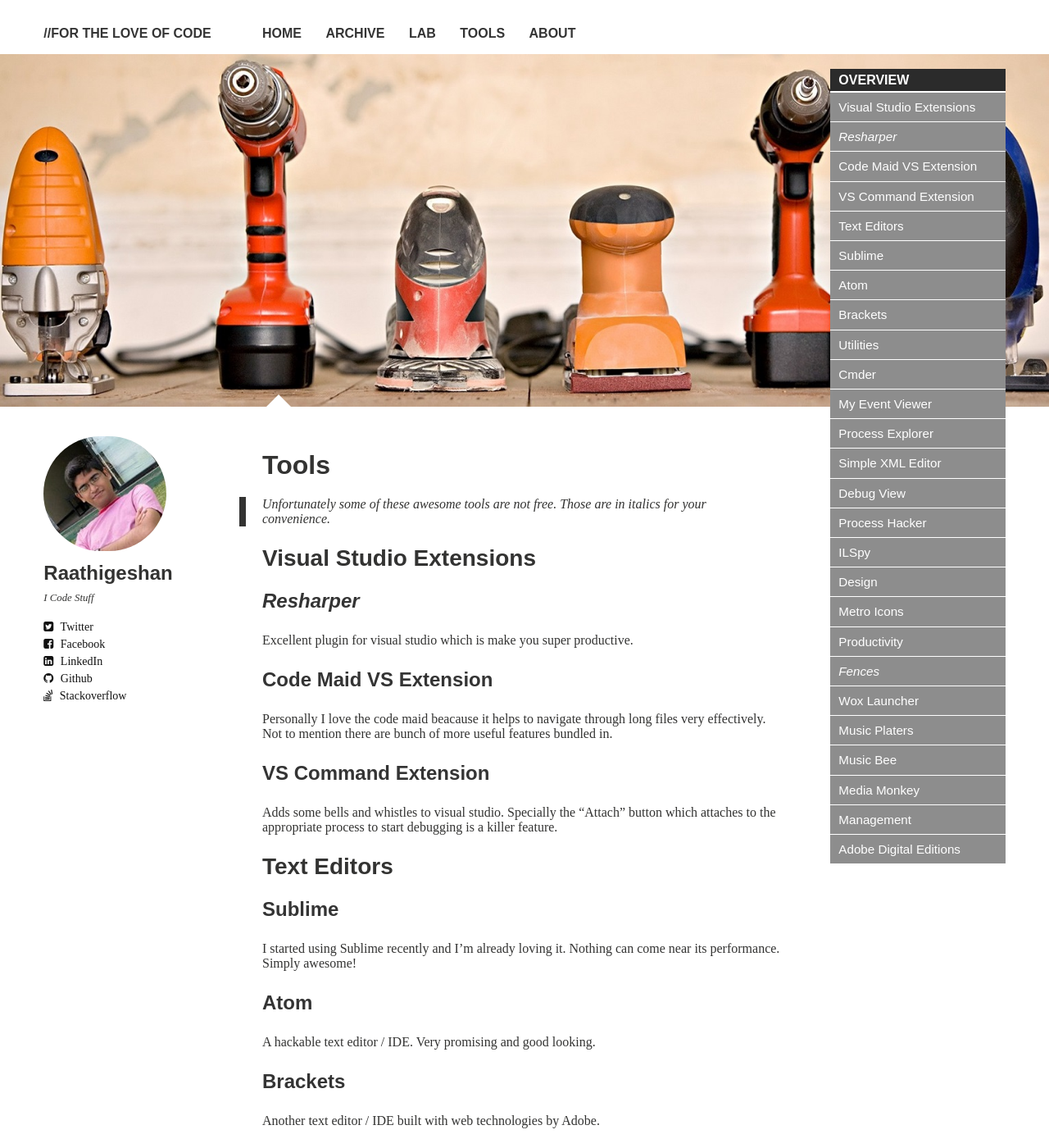
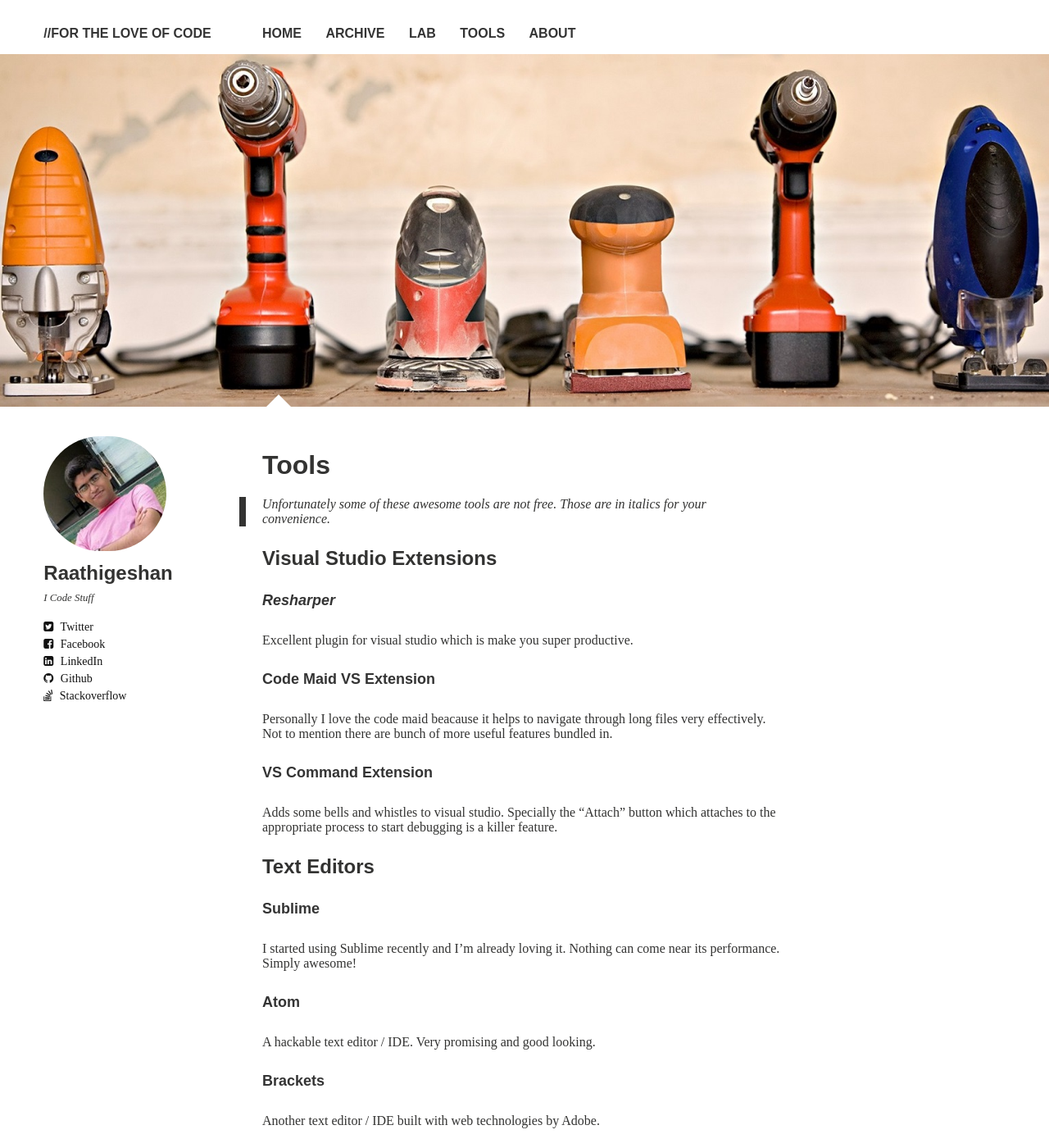
Before and after one commit to Raathigesh/Raathigesh.github.io, a Jekyll site: the page built from tools/index.md, in a window 1280 px wide and 1400 px high. Shown: the whole window at 82% size. Built offline with Jekyll 4.4.1, drawn with Linux system fonts in a browser that asks for light colours; nearby versions of some CDN libraries; some web fonts are replaced; some of the changed lines change nothing that is shown.

Commit message:
Formatting for tools post.

```diff
--- a/tools/index.md
+++ b/tools/index.md
@@ -10,78 +10,75 @@ image:
 published: true
 ---
 
-<section id="table-of-contents" class="toc">
-  <header>
-    <h3>Overview</h3>
-  </header>
-<div id="drawer" markdown="1">
-*  Auto generated table of contents
-{:toc}
-</div>
-</section><!-- /#table-of-contents -->
-
 > Unfortunately some of these awesome tools are not free. Those are in italics for your convenience.
 
-##Visual Studio Extensions
-###_[Resharper](http://www.jetbrains.com/resharper/)_
+###Visual Studio Extensions
+
+####*[Resharper](http://www.jetbrains.com/resharper/)*
 Excellent plugin for visual studio which is make you super productive.
 
-###[Code Maid VS Extension](http://www.codemaid.net/)
+####[Code Maid VS Extension](http://www.codemaid.net/)
 Personally I love the code maid beacause it helps to navigate through long files very effectively. Not to mention there are bunch of more useful features bundled in.
 
-###[VS Command Extension](http://vscommands.squaredinfinity.com/)
+####[VS Command Extension](http://vscommands.squaredinfinity.com/)
 Adds some bells and whistles to visual studio. Specially the "Attach" button which attaches to the appropriate process to start debugging is a killer feature.
 
-##Text Editors
-###[Sublime](http://www.sublimetext.com/)
+###Text Editors
+
+####[Sublime](http://www.sublimetext.com/)
 I started using Sublime recently and I'm already loving it. Nothing can come near its performance. Simply awesome!
 
-###[Atom](http://atom.io/)
+####[Atom](http://atom.io/)
 A hackable text editor / IDE. Very promising and good looking.
 
-###[Brackets](http://brackets.io/?lang=en)
+####[Brackets](http://brackets.io/?lang=en)
 Another text editor / IDE built with web technologies by Adobe.
 
-##Utilities
-###[Cmder](http://bliker.github.io/cmder/)
+###Utilities
+
+####[Cmder](http://bliker.github.io/cmder/)
 Let's face it that windows command prompt sucks. Install this beautiful console emulator today and live happily ever after.
 
-###[My Event Viewer](http://www.nirsoft.net/utils/my_event_viewer.html)
+####[My Event Viewer](http://www.nirsoft.net/utils/my_event_viewer.html)
 Windows event viewer is SLOOOOOW. My enent viewer is FAAAAAAST.
 
-###[Process Explorer](http://technet.microsoft.com/en-us/sysinternals/bb896653.aspx)
+####[Process Explorer](http://technet.microsoft.com/en-us/sysinternals/bb896653.aspx)
 Helps to take a closer look into processes.
 
-###[Simple XML Editor](http://www.firstobject.com/dn_editor.htm)
+####[Simple XML Editor](http://www.firstobject.com/dn_editor.htm)
 If all you want to do is just to format xml and analyze the strucure, this tool is just for you.
 
-###[Debug View](http://technet.microsoft.com/en-us/sysinternals/bb896647.aspx)
+####[Debug View](http://technet.microsoft.com/en-us/sysinternals/bb896647.aspx)
 Monitor debug outputs various applications.
 
-###[Process Hacker](http://processhacker.sourceforge.net/)
+####[Process Hacker](http://processhacker.sourceforge.net/)
 Helps to inspect processes and helpful to debug memory leaks.
 
-###[ILSpy](http://ilspy.net/)
+####[ILSpy](http://ilspy.net/)
 Free and portable decompiler.
 
-##Design
-###[Metro Icons](http://www.syncfusion.com/downloads/metrostudio)
+###Design
+
+####[Metro Icons](http://www.syncfusion.com/downloads/metrostudio)
 If you are a fan of flat design and you need some cool looking flat icons, Metro studio is there just for that.
 
-##Productivity
-###_[Fences](http://www.stardock.com/products/fences/)_
+###Productivity
+
+####*[Fences](http://www.stardock.com/products/fences/)*
 Organize your desktop icons into separate compartments.
 
-###[Wox Launcher](https://www.getwox.com/)
+####[Wox Launcher](https://www.getwox.com/)
 A minimal launcher. Try and see your self.
 
-##Music Platers
-###[Music Bee](http://getmusicbee.com/)
+###Music Platers
+
+####[Music Bee](http://getmusicbee.com/)
 Fast, Leight weight, Theme support, Great set of features! Just install it.
 
-###[Media Monkey](http://www.mediamonkey.com/)
+####[Media Monkey](http://www.mediamonkey.com/)
 Similar to Music Bee but bit heavy. I switched to Music Bee from Media Money. But still a great player.
 
-##Management
-###[Adobe Digital Editions](http://www.adobe.com/solutions/ebook/digital-editions.html)
+###Management
+
+####[Adobe Digital Editions](http://www.adobe.com/solutions/ebook/digital-editions.html)
 Collect all your ebooks under one tool and manage it like a pro.
```
